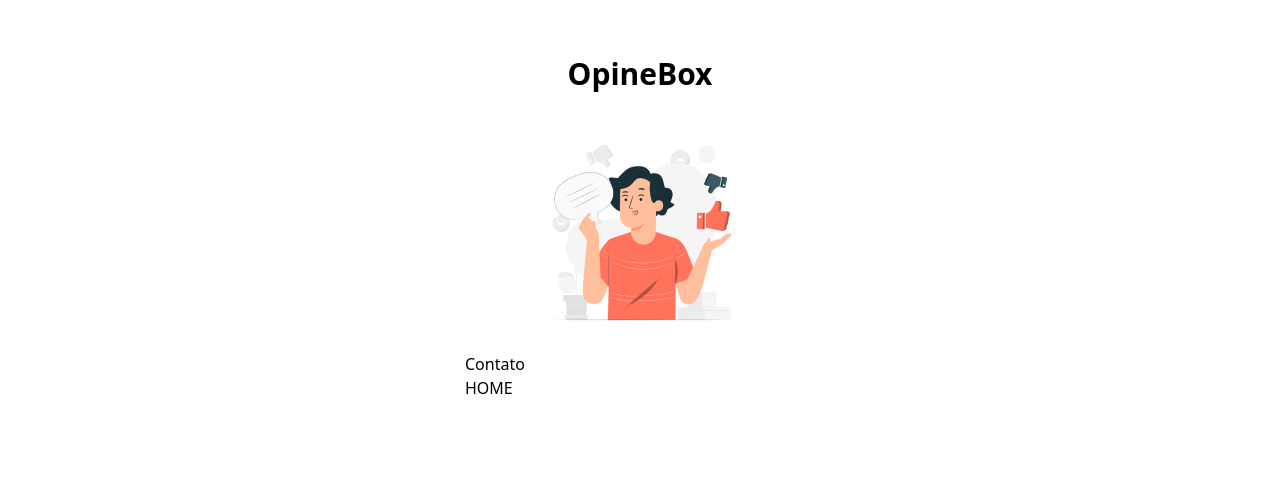
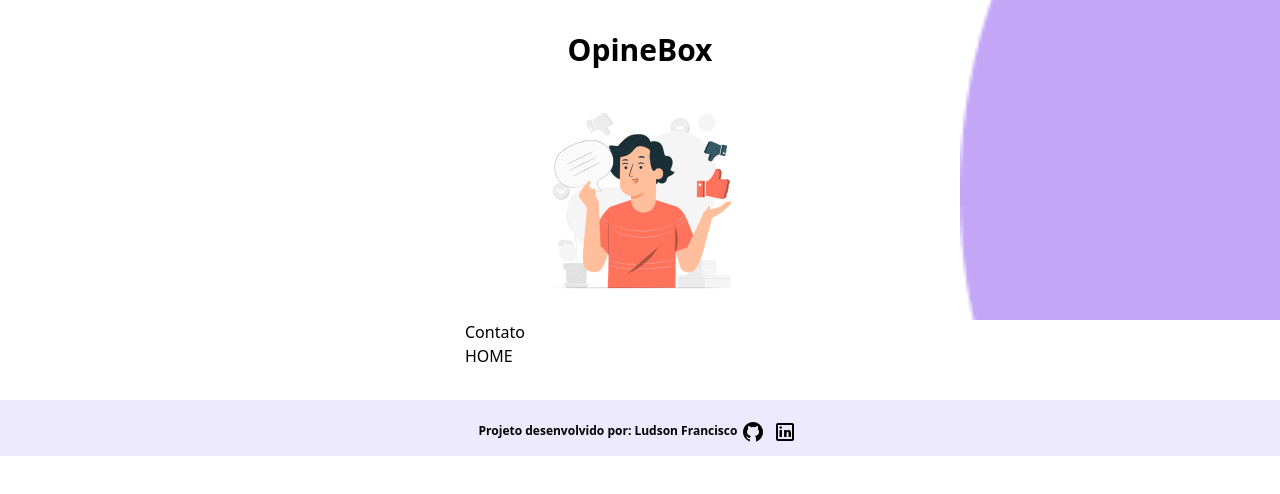
Before and after one commit to Ludsonfrancisco/opineBox, a Next.js app: page /contato in a window 1280 px wide. Shown: the top 494 px of the page. Built offline with nearby package versions, Linux system fonts and the light colour scheme.

Commit message:
add footer

```diff
--- a/components/Footer/index.js
+++ b/components/Footer/index.js
@@ -2,13 +2,13 @@ import React from 'react'
 
 const Footer = () => {
   return (
-    <div className='bg-gray-500 p-6 absolute bottom-0 w-full hidden'>
-      <div className='container mx-auto text-center font-bold  text-white'>
-        <div className='mt-4'>
+    <div className='bg-purple-100 mt-8 p-2'>
+      <div className='container mx-auto text-xs text-center font-bold inline text-black'>
+        <div className='mt-2'>
           Projeto desenvolvido por: {' '}
           <a className='hover:underline' href='mailto:ludsonfrancisco@hotmail.com' target='_blank'>Ludson Francisco</a>
-          <a href='https://www.github.com/ludsonfrancisco' target='_blank'><img className='inline mx-auto p-1' src='./icon-github-white.png' alt='Github' /></a>
-          <a href='https://www.linkedin.com/in/ludsonfrancisco/' target='_blank'><img className='inline mx-auto p-1' src='./icon-linkedin-white.png' alt='Linkedin' /></a>
+          <a href='https://www.github.com/ludsonfrancisco' target='_blank'><img className='inline mx-auto p-1' src='./icon-github.png' alt='Github' /></a>
+          <a href='https://www.linkedin.com/in/ludsonfrancisco/' target='_blank'><img className='inline mx-auto p-1' src='./icon-linkedin.png' alt='Linkedin' /></a>
         </div>
       </div>
     </div>
--- a/components/Header/index.js
+++ b/components/Header/index.js
@@ -4,8 +4,8 @@ import Link from 'next/link'
 const Header = () => {
   return (
     <React.Fragment>
-      <div className=' mt-10 p-4'>
-        <h1 className='mb-10 text-center text-3xl font-bold'>OpineBox</h1>
+      <div className='bg-fundo-top bg-no-repeat bg-right-top p-4 bg-1-4'>
+        <h1 className='mb-8 mt-4 text-center text-3xl font-bold'>OpineBox</h1>
         <div className='container mx-auto'>
           <Link href='/'>
             <img className='cursor-pointer mx-auto' src='/logo-ob.png' alt='Palpite Box' />
--- a/pages/index.js
+++ b/pages/index.js
@@ -23,7 +23,7 @@ const Index = () => {
       </p> */}
       <div className='text-center my-12'>
         <Link href='/pesquisa'>
-          <a className='text-white bg-purple-600 hover:bg-purple-700 focus:outline-none focus:ring-2 focus:ring-purple-600 focus:ring-opacity-50   px-12 py-4 rounded-lg font-bold shadow-lg hover:shadow'>Dar opinião ou sujestão</a>
+          <a className='text-white bg-purple-600 hover:bg-purple-700 focus:outline-none focus:ring-2 focus:ring-purple-600 focus:ring-opacity-50 px-12 py-4 rounded-lg font-bold shadow-lg hover:shadow'>Dar opinião ou sujestão</a>
         </Link>
       </div>
     </div>
--- a/tailwind.config.js
+++ b/tailwind.config.js
@@ -8,9 +8,12 @@ module.exports = {
     },
     extend: {
       backgroundImage: {
-        'ruim':"url('/ruim.png')"
+        'fundo-top':"url('/bg-top.png')",
+        'ruim':"url('/ruim.png')",
+        'fundo-bottom': "url('/bg-bottom.png')"
       },
       backgroundSize:{
+        '1-2':'50%',
         '1-4': '25%',
         '1-10': '10%'
       }
```
Also changed, not shown: public/bg-bottom.png (added), public/bg-top.png (added).
